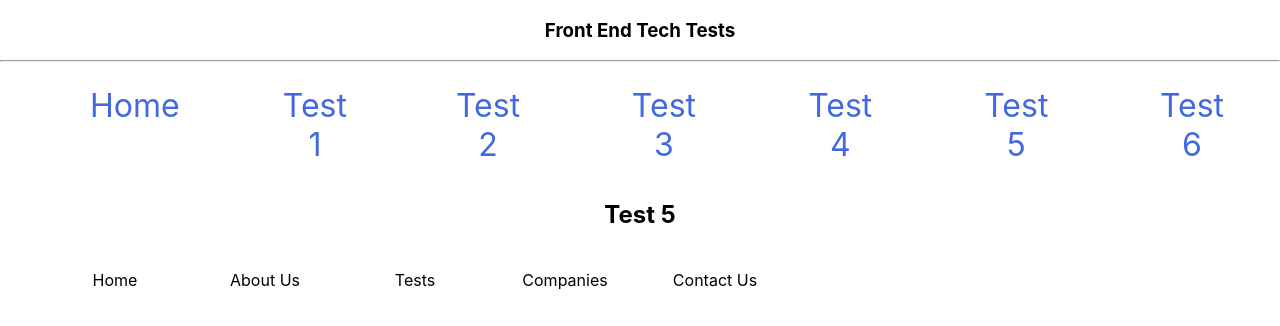
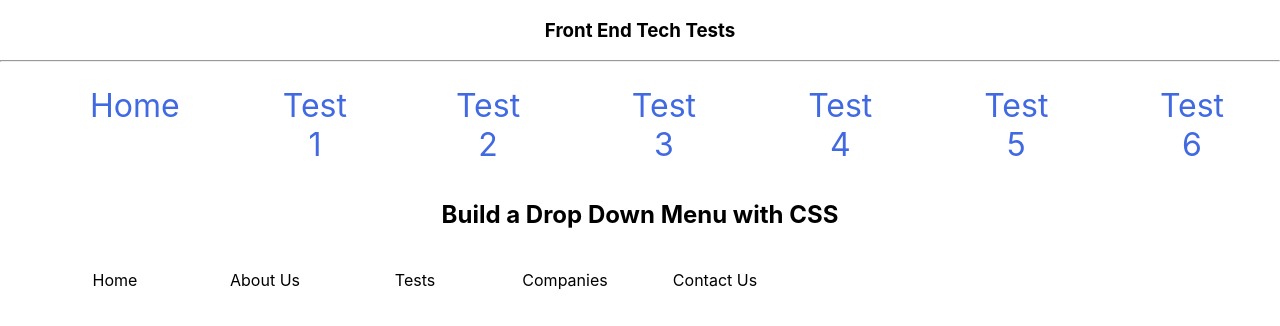
Before and after one commit to Edd-NC/front-end-tech-tests, a React (Create React App) app: page /test/5 in a window 1280 px wide. Shown: the top 326 px of the page. Built offline with nearby package versions, Linux system fonts and the light colour scheme.

Commit message:
Updating title

```diff
--- a/src/components/test5/Test5.jsx
+++ b/src/components/test5/Test5.jsx
@@ -3,7 +3,7 @@ import "./Test5.css";
 const Test5 = () => {
     return (
         <section>
-            <h2>Test 5</h2>
+            <h2>Build a Drop Down Menu with CSS</h2>
             <section className="menu">
             <ul className="dropMenu">
                 <li>Home</li>
```
